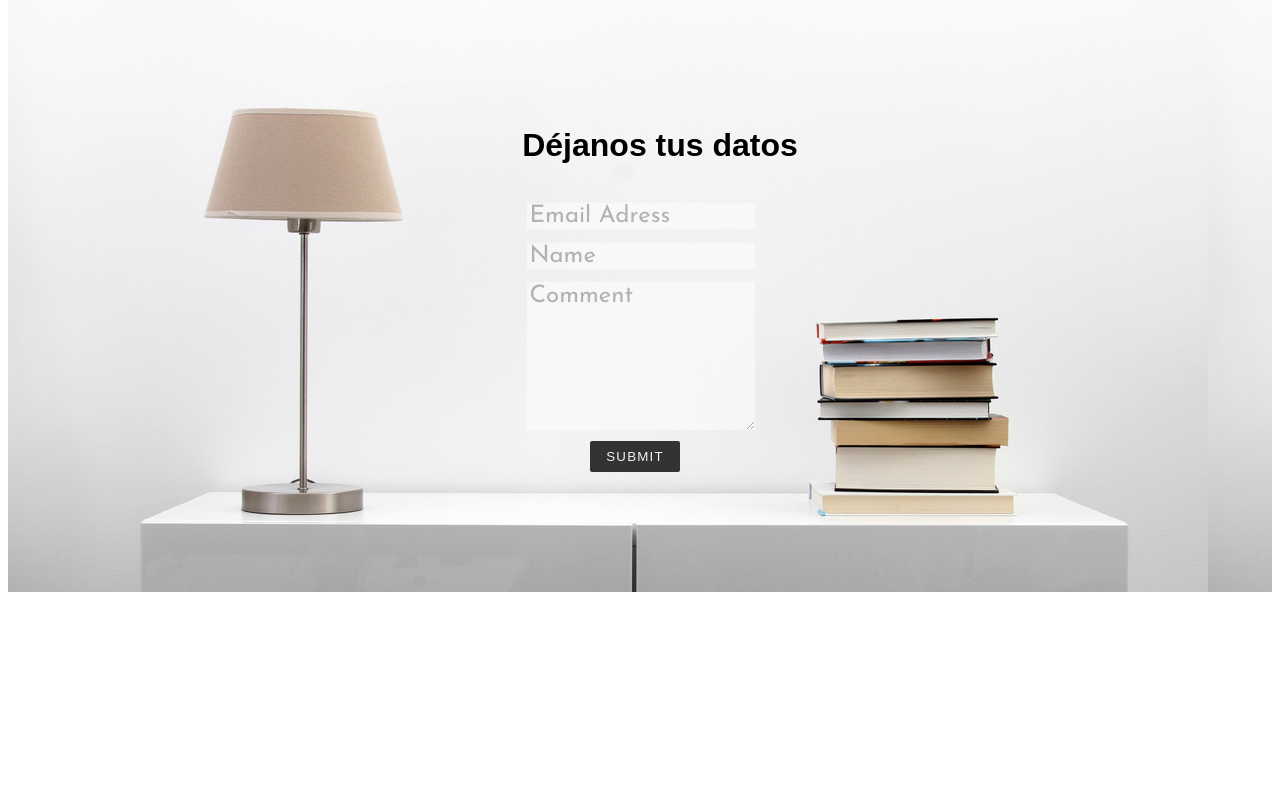
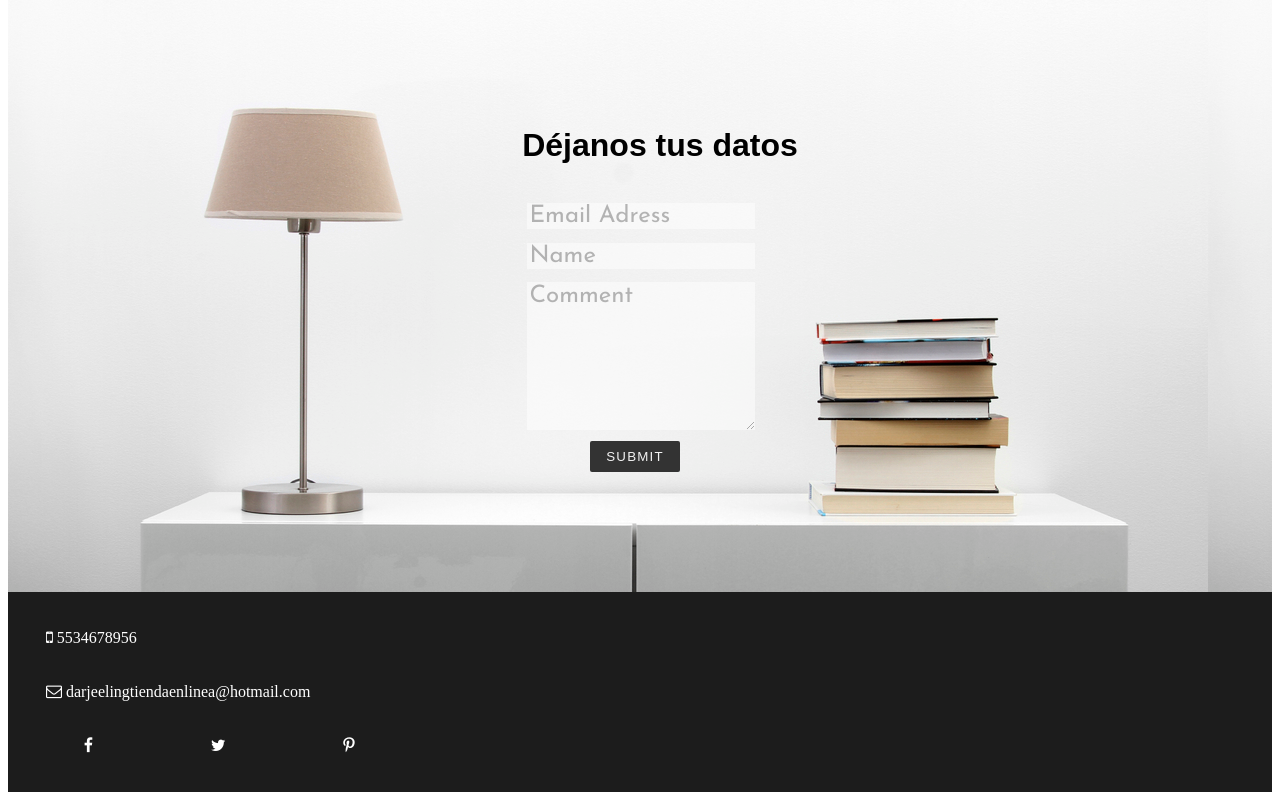
Before and after one commit to pilarfc/Focus-DesignII, a plain HTML site: page index.html in a window 1280 px wide. Shown: the part 2303-3103 px from the top of the page. Before the commit the page ends 2903 px from the top, so only its background shows below. Drawn offline with Linux system fonts and the light colour scheme; a web font is replaced by a local one.

Commit message:
maquetacion terminada

```diff
--- a/css/main.css
+++ b/css/main.css
@@ -131,3 +131,29 @@ li button {
   letter-spacing: .09em;
   border-radius: 2px;
 }
+
+.final {
+    display: flex;
+    flex-direction: column;
+    height: 200px;
+    background-color: #1C1C1C;
+    color: white;
+    font-size: 1em;
+}
+
+.final i{
+    margin-left: 3%;
+    margin-top: 3%;
+}
+
+.row{
+    flex-direction: row;
+}
+
+.row a {
+    color: white;
+}
+
+.row a:hover {
+   color: #088A68;
+}
--- a/index.html
+++ b/index.html
@@ -7,6 +7,7 @@
     <meta name="viewport" content="width=device-width, initial-scale=1">
     <link rel="stylesheet" href="https://cdnjs.cloudflare.com/ajax/libs/font-awesome/4.7.0/css/font-awesome.min.css">
     <link href="https://fonts.googleapis.com/css?family=Comfortaa|Julius+Sans+One|Lekton|Josefin+Sans" rel="stylesheet">
+
 </head>
 <body>
    <section class="container">
@@ -87,12 +88,15 @@
 
 
 
-
-
-
-
-
-
+       <footer class="final">
+        <i class="fa fa-mobile" aria-hidden="true">  5534678956</i>
+        <i class="fa fa-envelope-o" aria-hidden="true">  darjeelingtiendaenlinea@hotmail.com</i>
+        <section class="row">
+            <a href="https://www.facebook.com/DarjeelingMx"><i class="fa fa-facebook" aria-hidden="true"></i></a>
+            <a href="#"><i class="fa fa-twitter" aria-hidden="true"></i></a>
+            <a href="#"><i class="fa fa-pinterest-p" aria-hidden="true"></i></a>
+        </section>
+       </footer>
 
 
 
```
